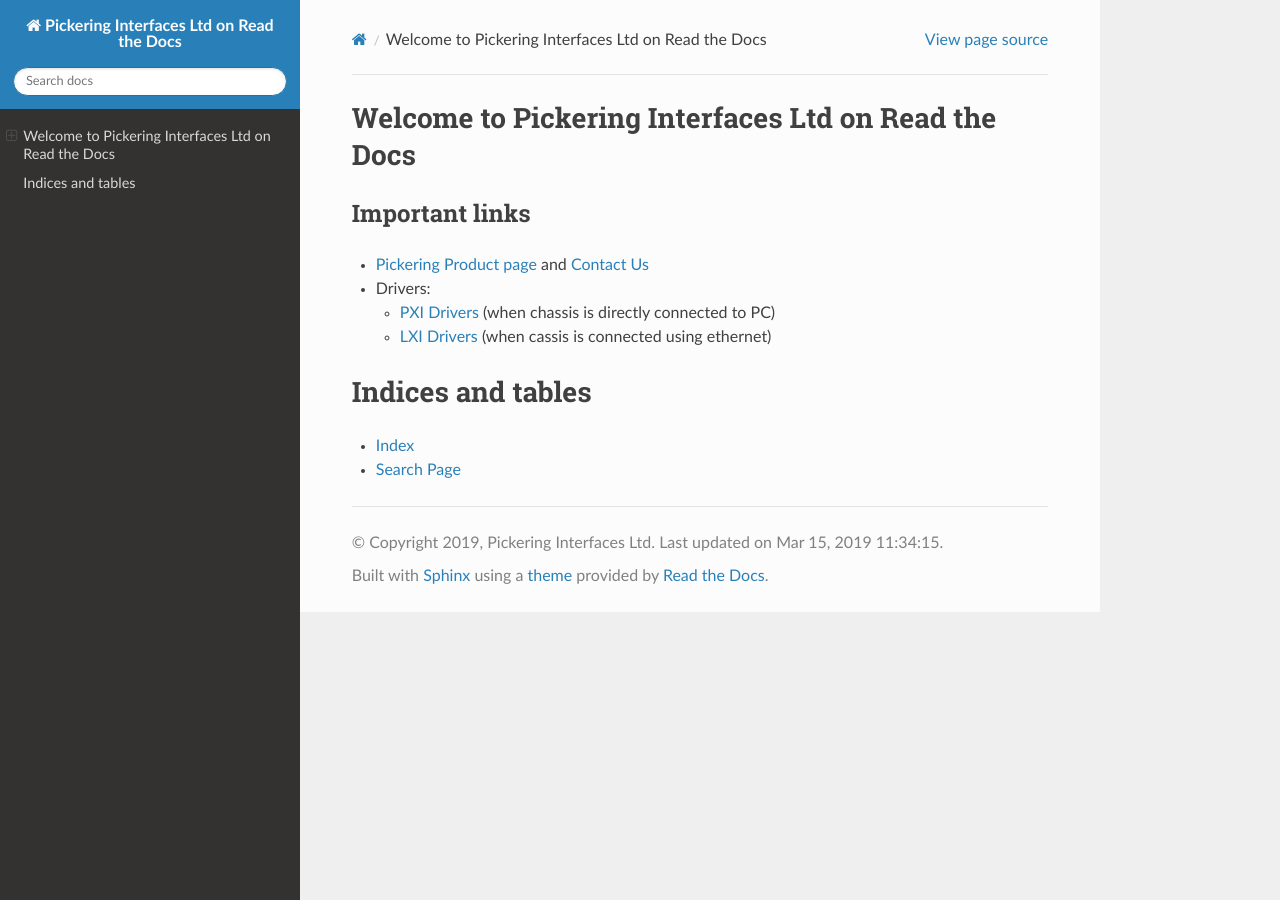
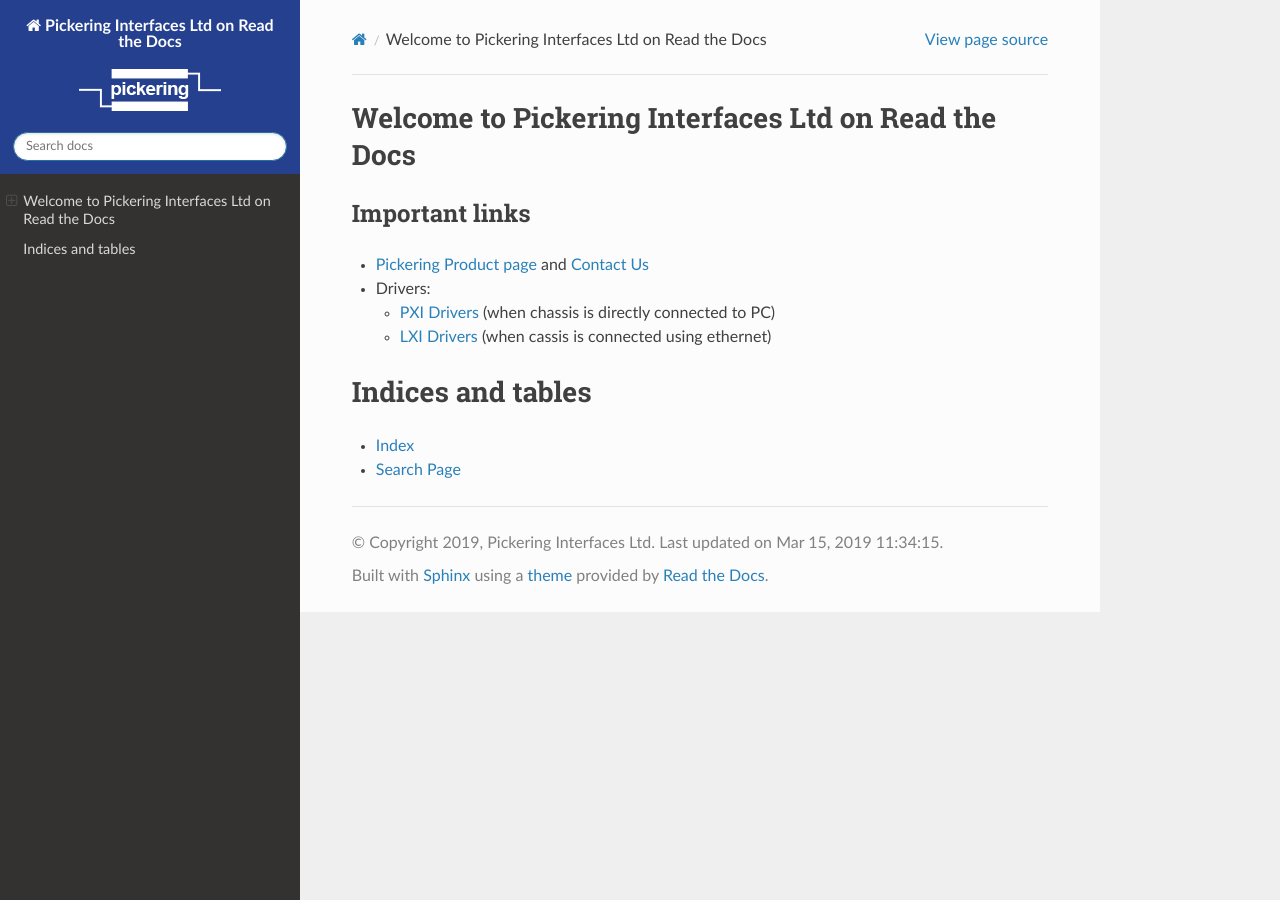
Before and after one commit to hpaluch-pil/pil-rtd, a Sphinx documentation site: the page built from docs/source/index.rst, in a window 1280 px wide. Built offline with Sphinx 7.4.7 and the Read the Docs theme 2.0.0, drawn with Linux system fonts in a browser that asks for light colours.

Commit message:
Logo and background color

```diff
--- /dev/null
+++ b/docs/source/_static/theme_override.css
@@ -0,0 +1,10 @@
+/* theme_override.cssi - Custom colors in RTD theme.
+ * from: https://github.com/sphinx-gallery/sphinx-gallery/blob/master/doc/_static/theme_override.css
+ */
+
+.wy-nav-top {
+    background-color: #25408f !important;
+}
+.wy-side-nav-search {
+    background-color: #25408f !important;
+}
--- a/docs/source/conf.py
+++ b/docs/source/conf.py
@@ -41,7 +41,7 @@
 # List of patterns, relative to source directory, that match files and
 # directories to ignore when looking for source files.
 # This pattern also affects html_static_path and html_extra_path.
-exclude_patterns = []
+exclude_patterns = ['*~','*.swp']
 
 
 # -- Options for HTML output -------------------------------------------------
@@ -57,6 +57,8 @@
 # so a file named "default.css" will overwrite the builtin "default.css".
 html_static_path = ['_static']
 
+html_logo =  '_static/images/pil-logo.png'
+
 
 # Changed in Sphinx 2.0, needed in 1.x on Debian
 # see: http://www.sphinx-doc.org/en/master/usage/configuration.html
@@ -65,3 +67,7 @@
 # render build time at the bottom of page
 # see: https://stackoverflow.com/a/51295617
 html_last_updated_fmt = '%b %d, %Y %H:%M:%S'
+
+# from: https://github.com/sphinx-gallery/sphinx-gallery/blob/master/doc/conf.py
+def setup(app):
+    app.add_stylesheet('theme_override.css')
```
Also changed, not shown: docs/source/_static/images/pil-logo.png (added).
